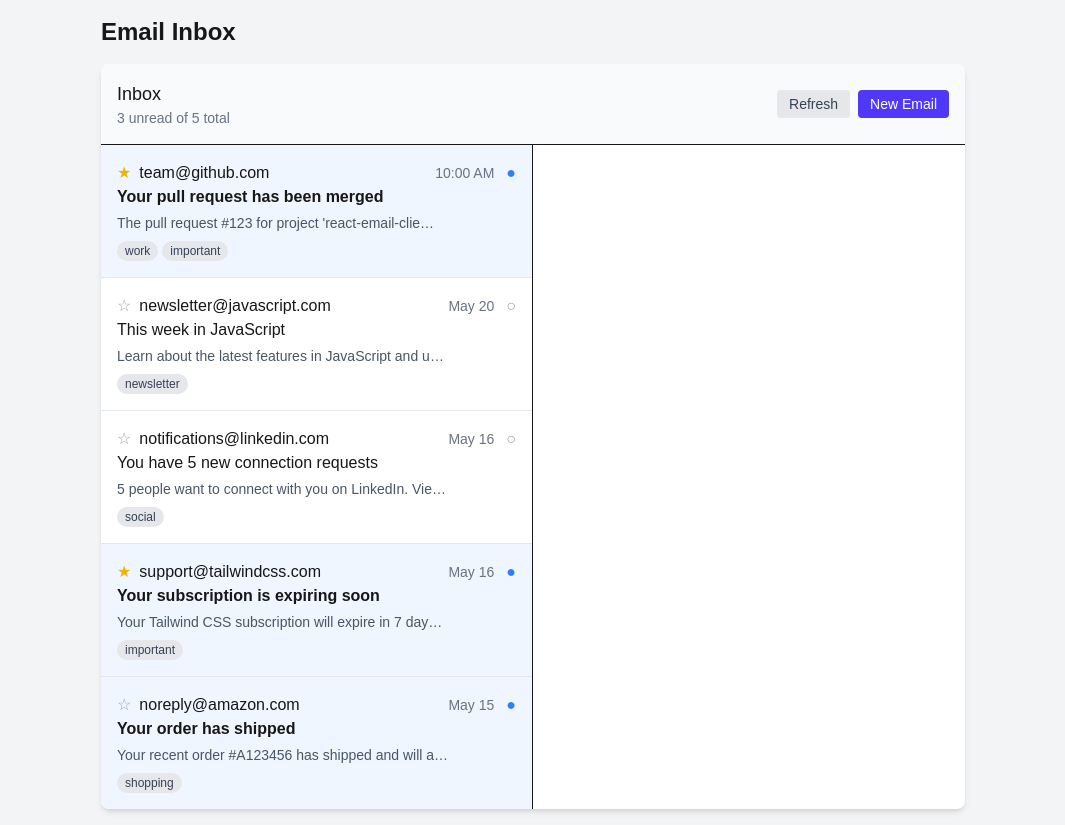
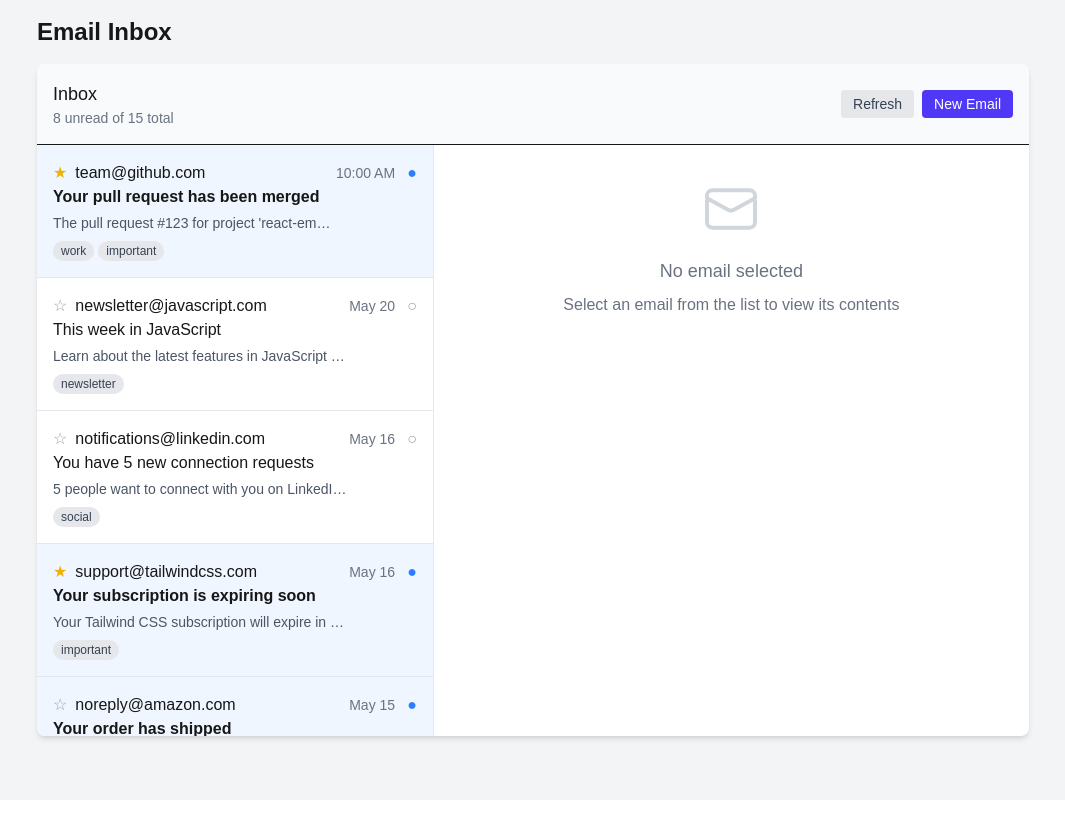
Before and after one commit to zacharywelch/inbox, a Next.js app: page / in a window 1280 px wide. Shown: the whole page, without its empty margins (107-1172 px from the left). After the commit the page ends 800 px from the top, so only its background shows below. Built offline with nearby package versions, Linux system fonts and the light colour scheme.

Commit message:
Chapter 6

```diff
--- a/src/app/page.js
+++ b/src/app/page.js
@@ -49,17 +49,22 @@ export default function Home() {
 
   return (
     <main className="min-h-screen bg-gray-100">
-      <div className="container mx-auto p-4 max-w-4xl">
+      <div className="container mx-auto p-4 max-w-5xl">
         <h1 className="text-2xl font-bold mb-4">Email Inbox</h1>
-        <div className="bg-white rounded-lg shadow-md overflow-hidden">
+
+        {/* Main Email Interface */}
+        <div className="bg-white rounded-lg shadow-md overflow-hidden h-[calc(100vh-8rem)]">
           <EmailHeader
             unreadCount={unreadCount}
             totalCount={totalCount}
             onRefresh={handleRefresh}
             isRefreshing={isRefreshing}
           />
-          <div className="flex">
-            <div className="w-1/2 border-r">
+
+          {/* Split Layout: List + Detail */}
+          <div className="flex h-full">
+            {/* Email List Panel */}
+            <div className="w-2/5 border-r border-gray-200 flex flex-col">
               <EmailList
                 emails={emails}
                 selectedEmailId={selectedEmailId}
@@ -67,7 +72,9 @@ export default function Home() {
                 onToggleStar={handleToggleStar}
               />
             </div>
-            <div className="w-1/2">
+
+            {/* Email Detail Panel */}
+            <div className="w-3/5 flex flex-col">
               <EmailDetail email={selectedEmail} />
             </div>
           </div>
--- a/src/components/emails/EmailDetail.js
+++ b/src/components/emails/EmailDetail.js
@@ -1,14 +1,92 @@
+import { formatDate } from '@/utils/dates'
+
 export default function EmailDetail({ email }) {
-  if (!email) return null
+  if (!email) {
+    return (
+      <div className="p-8 text-center text-gray-500">
+        <div className="mb-4">
+          <svg
+            className="w-16 h-16 mx-auto text-gray-300"
+            fill="none"
+            stroke="currentColor"
+            viewBox="0 0 24 24"
+          >
+            <path
+              strokeLinecap="round"
+              strokeLinejoin="round"
+              strokeWidth={1.5}
+              d="M3 8l7.89 4.26a2 2 0 002.22 0L21 8M5 19h14a2 2 0 002-2V7a2 2 0 00-2-2H5a2 2 0 00-2 2v10a2 2 0 002 2z"
+            />
+          </svg>
+        </div>
+        <h3 className="text-lg font-medium mb-2">No email selected</h3>
+        <p>Select an email from the list to view its contents</p>
+      </div>
+    )
+  }
 
   return (
-    <div className="p-4">
-      <h2 className="text-xl font-bold">{email.subject}</h2>
-      <div className="my-2">
-        <span className="font-medium">From: </span>
-        {email.from}
+    <div className="flex flex-col h-full">
+      {/* Email Header Section */}
+      <div className="border-b bg-gray-50 p-4">
+        <div className="flex items-start justify-between mb-3">
+          <h1 className="text-xl font-semibold text-gray-900 leading-tight pr-4">
+            {email.subject}
+          </h1>
+          <div className="flex items-center space-x-2 text-sm text-gray-500 whitespace-nowrap">
+            <span>{formatDate(email.date)}</span>
+            {email.starred && (
+              <span className="text-yellow-500" title="Starred">★</span>
+            )}
+          </div>
+        </div>
+
+        <div className="space-y-2 text-sm">
+          <div className="flex items-center">
+            <span className="font-medium text-gray-700 w-16">From:</span>
+            <span className="text-gray-900">{email.from}</span>
+          </div>
+
+          {/* Labels Section */}
+          {email.labels?.length && (
+            <div className="flex items-center">
+              <span className="font-medium text-gray-700 w-16">Labels:</span>
+              <div className="flex flex-wrap gap-1">
+                {email.labels.map((label) => (
+                  <span
+                    key={label}
+                    className="px-2 py-1 text-xs rounded-full bg-indigo-100 text-indigo-800"
+                  >
+                    {label}
+                  </span>
+                ))}
+              </div>
+            </div>
+          )}
+        </div>
       </div>
-      <div className="my-4">{email.body}</div>
+
+      {/* Email Body Section */}
+      <div className="flex-1 p-4 overflow-y-auto">
+        <div className="whitespace-pre-wrap text-gray-900 leading-relaxed">
+          {email.body}
+        </div>
+      </div>
+
+      {/* Action Buttons */}
+      <div className="border-t bg-gray-50 p-4">
+        <div className="flex space-x-3">
+          <button className="px-4 py-2 bg-indigo-600 text-white rounded-md hover:bg-indigo-700 focus:outline-none focus:ring-2 focus:ring-indigo-500 focus:ring-offset-2 transition-colors">
+            Reply
+          </button>
+          <button className="px-4 py-2 border border-gray-300 text-gray-700 rounded-md hover:bg-gray-50 focus:outline-none focus:ring-2 focus:ring-indigo-500 focus:ring-offset-2 transition-colors">
+            Forward
+          </button>
+          <button className="px-4 py-2 border border-gray-300 text-gray-700 rounded-md hover:bg-gray-50 focus:outline-none focus:ring-2 focus:ring-red-500 focus:ring-offset-2 transition-colors hover:text-red-600 hover:border-red-300">
+            Delete
+          </button>
+        </div>
+      </div>
     </div>
   )
 }
--- a/src/data/emails.js
+++ b/src/data/emails.js
@@ -49,6 +49,107 @@ const emails = [
     read: false,
     starred: false,
     labels: ["shopping"]
+  },
+  // Add more emails to test scrolling
+  {
+    id: 6,
+    from: "security@bank.com",
+    subject: "Security alert: New login detected",
+    body: "We detected a new login to your account from Chrome on Mac.",
+    date: "2025-05-15T14:22:00",
+    read: true,
+    starred: false,
+    labels: ["security"]
+  },
+  {
+    id: 7,
+    from: "team@slack.com",
+    subject: "Weekly digest: 15 new messages",
+    body: "Here's what happened in your workspace this week.",
+    date: "2025-05-15T09:15:00",
+    read: false,
+    starred: false,
+    labels: ["work"]
+  },
+  {
+    id: 8,
+    from: "calendar@google.com",
+    subject: "Meeting reminder: Team standup in 30 minutes",
+    body: "Don't forget about your meeting with the development team.",
+    date: "2025-05-14T08:30:00",
+    read: true,
+    starred: true,
+    labels: ["work", "meeting"]
+  },
+  {
+    id: 9,
+    from: "billing@hosting.com",
+    subject: "Invoice #2024-001234 is ready",
+    body: "Your monthly hosting invoice is now available for download.",
+    date: "2025-05-14T06:00:00",
+    read: false,
+    starred: false,
+    labels: ["billing"]
+  },
+  {
+    id: 10,
+    from: "updates@npm.com",
+    subject: "Weekly package update summary",
+    body: "5 of your packages have available updates this week.",
+    date: "2025-05-13T12:00:00",
+    read: true,
+    starred: false,
+    labels: ["development"]
+  },
+  {
+    id: 11,
+    from: "alerts@monitoring.com",
+    subject: "Server performance alert",
+    body: "CPU usage on server-01 exceeded 85% for 10 minutes.",
+    date: "2025-05-13T15:45:00",
+    read: false,
+    starred: true,
+    labels: ["alerts", "important"]
+  },
+  {
+    id: 12,
+    from: "newsletter@reactjs.org",
+    subject: "React 19 is now available!",
+    body: "Learn about the new features and breaking changes in React 19.",
+    date: "2025-05-12T18:30:00",
+    read: true,
+    starred: true,
+    labels: ["newsletter", "development"]
+  },
+  {
+    id: 13,
+    from: "hr@company.com",
+    subject: "Employee handbook update",
+    body: "Please review the updated remote work policies in section 4.2.",
+    date: "2025-05-12T10:15:00",
+    read: false,
+    starred: false,
+    labels: ["hr", "company"]
+  },
+  {
+    id: 14,
+    from: "support@figma.com",
+    subject: "New collaboration features available",
+    body: "Check out the latest updates to improve team collaboration.",
+    date: "2025-05-11T16:20:00",
+    read: true,
+    starred: false,
+    labels: ["design", "tools"]
+  },
+  {
+    id: 15,
+    from: "community@stackoverflow.com",
+    subject: "Your answer was accepted!",
+    body: "Congratulations! Your JavaScript answer received 25+ upvotes.",
+    date: "2025-05-11T13:42:00",
+    read: false,
+    starred: true,
+    labels: ["community"]
   }
 ]
 
```
